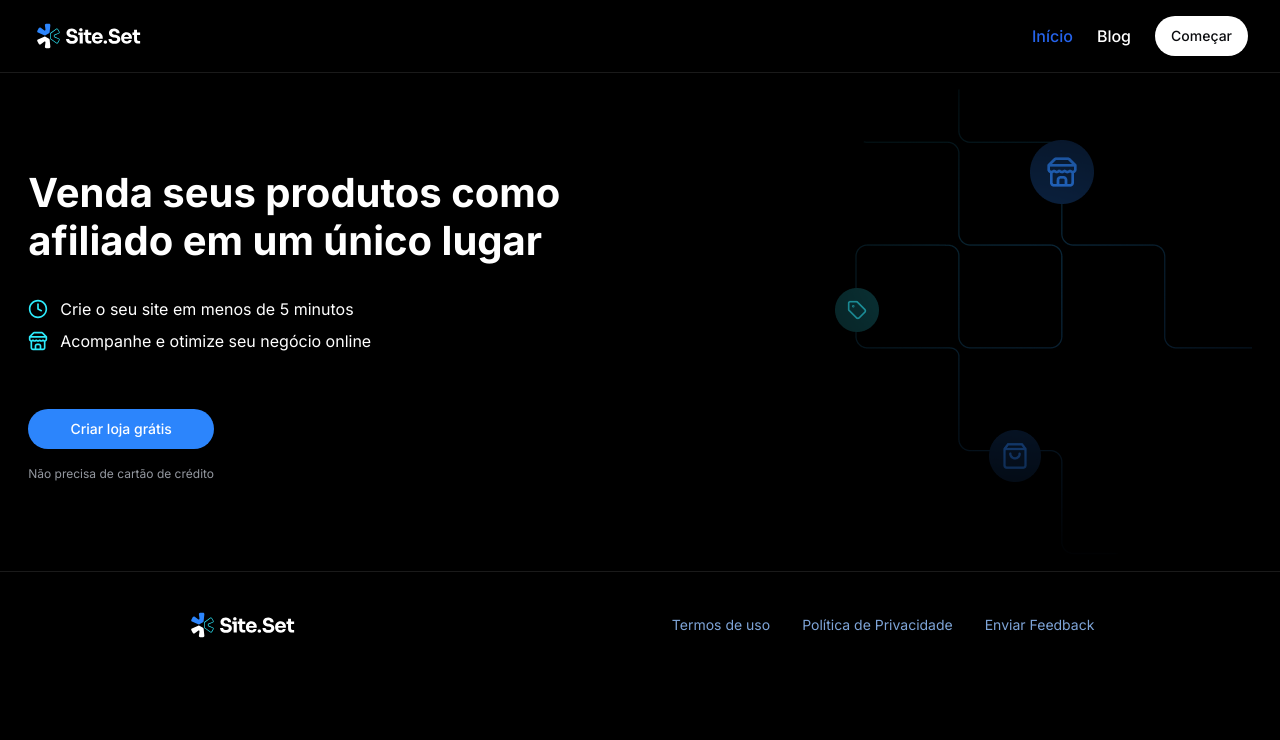
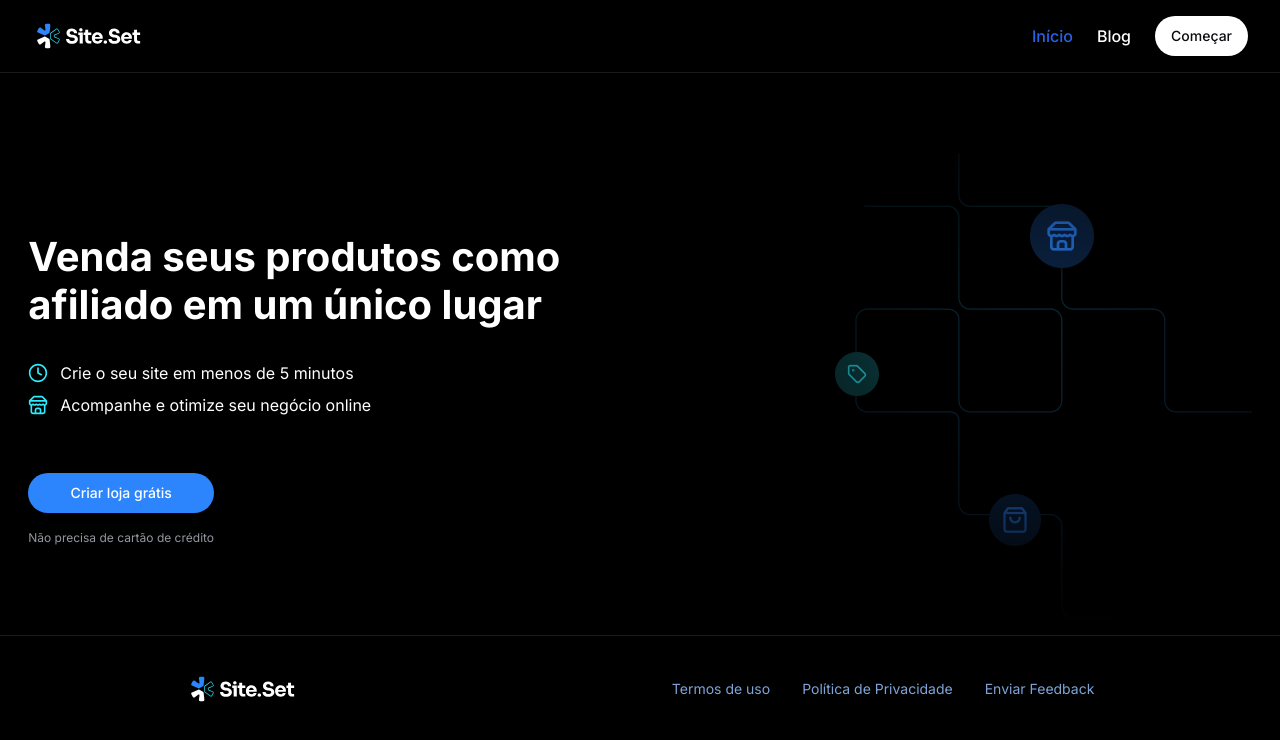
Before and after one commit to xsalles/next-course, a Next.js app: page / in a window 1280 px wide. Shown: the top 740 px of the page. Built offline with nearby package versions, Linux system fonts and the light colour scheme.

Commit message:
refactored: changed the quantity of margin top

```diff
--- a/src/components/HeroSection/index.tsx
+++ b/src/components/HeroSection/index.tsx
@@ -4,7 +4,7 @@ import { Button } from "../ui/button";
 
 export default function HeroSection() {
   return (
-    <section className="flex mt-20 items-center gap-14 justify-around">
+    <section className="flex mt-36 items-center gap-14 justify-around">
       <div className="flex flex-col items-start text-left gap-14">
         <div className="flex flex-col gap-8">
           <h1 className="text-white text-heading-hg max-w-[640px]">
```
